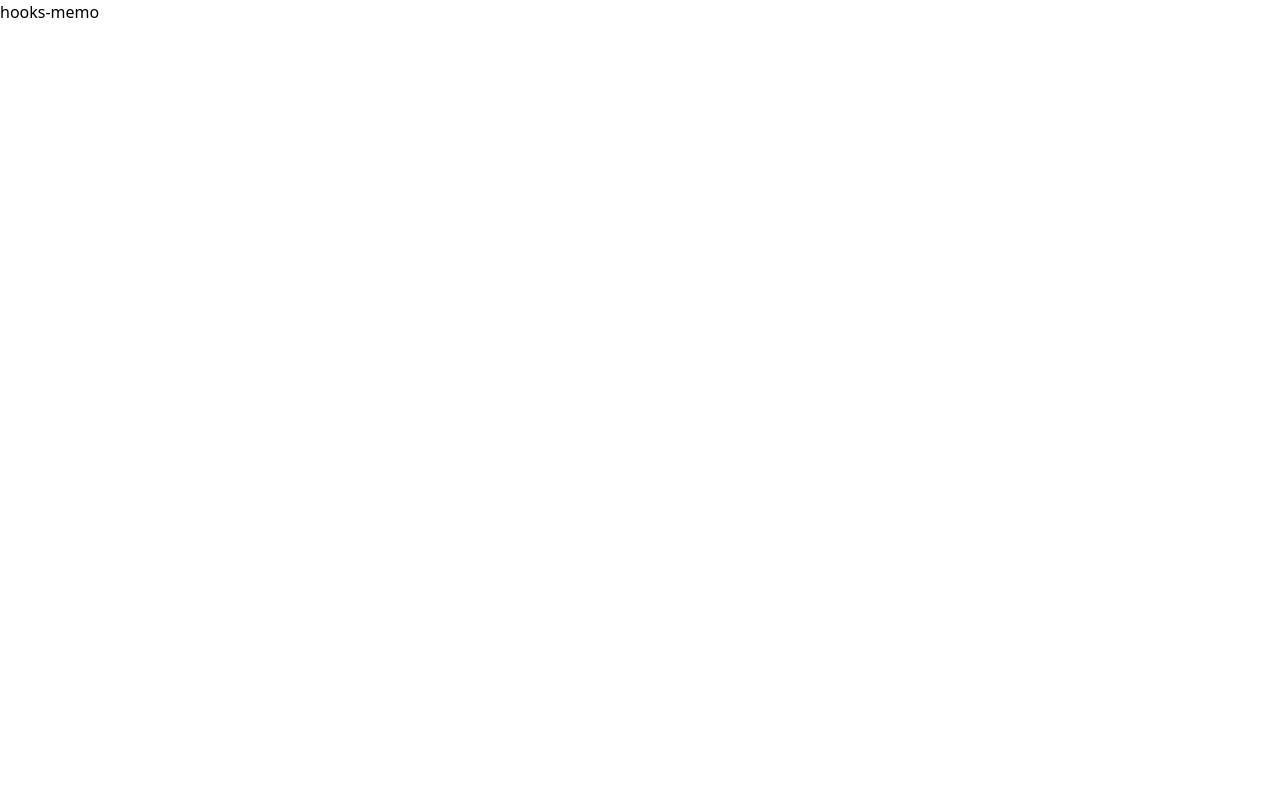
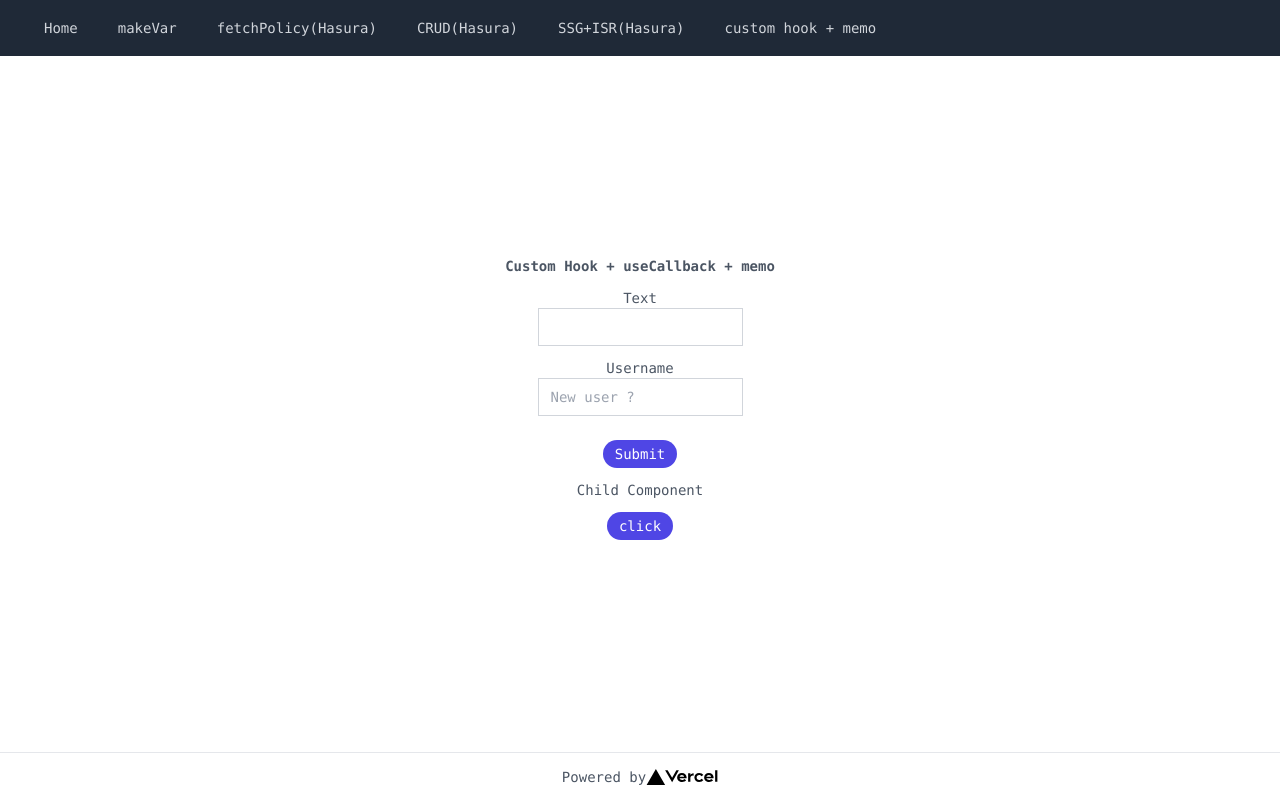
Before and after one commit to kenya6565/nextjs-hasura, a Next.js app: page /hooks-memo in a window 1280 px wide. Built offline with nearby package versions, Linux system fonts and the light colour scheme.

Commit message:
add element hooks-memo.tsx

```diff
--- a/pages/hooks-memo.tsx
+++ b/pages/hooks-memo.tsx
@@ -1,7 +1,13 @@
 import React from 'react'
+import { Layout } from '../components/Layout'
+import CreateUser from '../components/CreateUser'
 
 const HooksMemo = () => {
-  return <div>hooks-memo</div>
+  return (
+    <Layout title="Hooks memo">
+      <CreateUser />
+    </Layout>
+  )
 }
 
 export default HooksMemo
```
